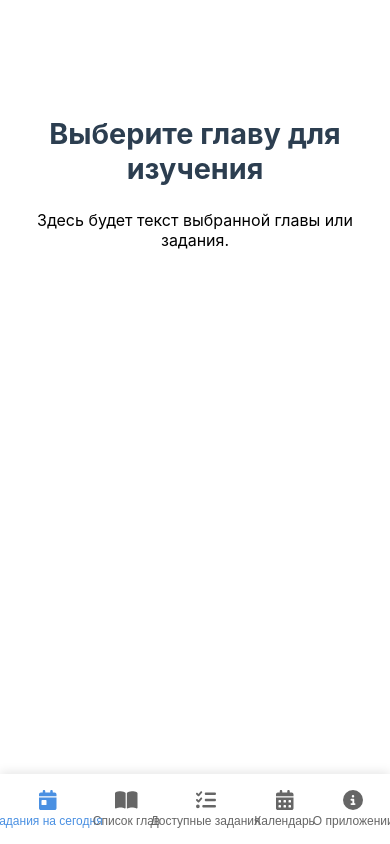
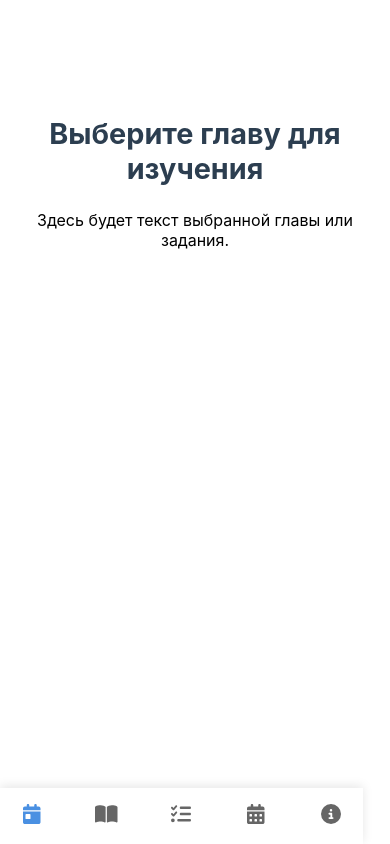
Before and after one commit to Makapenko/Feeling-Good, a React (Vite) app: page / in a window 390 px wide. Built offline with nearby package versions, Linux system fonts and the light colour scheme.

Commit message:
feat: mobile nav bar

```diff
--- a/src/components/mobile/MobileLayout.tsx
+++ b/src/components/mobile/MobileLayout.tsx
@@ -1,13 +1,26 @@
 import { FC } from 'react';
 import { useMobile } from '../../store/MobileContext';
+import { useProgress } from '../../store/ProgressContext';
 import MobileNavBar from './MobileNavBar';
 import ListOfChapters from '../ListOfChapters/ListOfChapters';
 import MainContent from '../MainContent/MainContent';
 import ActivitiesPanel from '../ActivitiesPanel/ActivitiesPanel';
 import styles from './MobileLayout.module.css';
 
+type MobileTab = 'today' | 'chapters' | 'activities' | 'calendar' | 'about';
+
 const MobileLayout: FC = () => {
   const { activeTab, setActiveTab } = useMobile();
+  const { dispatch } = useProgress();
+
+  const handleTabChange = (tab: MobileTab) => {
+    setActiveTab(tab);
+    if (tab === 'calendar') {
+      dispatch({ type: 'SET_SPECIAL_CONTENT', content: 'progress-calendar' });
+    } else if (tab === 'about') {
+      dispatch({ type: 'SET_SPECIAL_CONTENT', content: 'welcome' });
+    }
+  };
 
   const renderContent = () => {
     switch (activeTab) {
@@ -18,9 +31,8 @@ const MobileLayout: FC = () => {
       case 'today':
         return <MainContent />;
       case 'calendar':
-        return <div>Календарь прогресса</div>;
       case 'about':
-        return <div>О приложении</div>;
+        return <MainContent />;
       default:
         return <MainContent />;
     }
@@ -33,7 +45,7 @@ const MobileLayout: FC = () => {
       </div>
       <MobileNavBar
         activeTab={activeTab}
-        onTabChange={(tab) => setActiveTab(tab as any)}
+        onTabChange={handleTabChange}
       />
     </div>
   );
--- a/src/components/mobile/MobileNavBar.module.css
+++ b/src/components/mobile/MobileNavBar.module.css
@@ -1,10 +1,11 @@
 .navbar {
   position: fixed;
+  width: 93vw;
   bottom: 0;
   left: 0;
   right: 0;
   display: flex;
-  justify-content: space-around;
+  justify-content: space-between;
   align-items: center;
   background-color: #ffffff;
   box-shadow: 0 -2px 10px rgba(0, 0, 0, 0.1);
--- a/src/components/mobile/MobileNavBar.tsx
+++ b/src/components/mobile/MobileNavBar.tsx
@@ -10,43 +10,39 @@ import {
 import { IconDefinition } from '@fortawesome/fontawesome-svg-core';
 import styles from './MobileNavBar.module.css';
 
+type MobileTab = 'today' | 'chapters' | 'activities' | 'calendar' | 'about';
+
 interface NavItem {
-  id: string;
+  id: MobileTab;
   icon: IconDefinition;
-  label: string;
 }
 
 const navItems: NavItem[] = [
   {
     id: 'today',
-    icon: faCalendarDay,
-    label: 'Задания на сегодня'
+    icon: faCalendarDay
   },
   {
     id: 'chapters',
-    icon: faBookOpen,
-    label: 'Список глав'
+    icon: faBookOpen
   },
   {
     id: 'activities',
-    icon: faTasks,
-    label: 'Доступные задания'
+    icon: faTasks
   },
   {
     id: 'calendar',
-    icon: faCalendarAlt,
-    label: 'Календарь'
+    icon: faCalendarAlt
   },
   {
     id: 'about',
-    icon: faCircleInfo,
-    label: 'О приложении'
+    icon: faCircleInfo
   }
 ];
 
 interface MobileNavBarProps {
-  activeTab: string;
-  onTabChange: (tabId: string) => void;
+  activeTab: MobileTab;
+  onTabChange: (tabId: MobileTab) => void;
 }
 
 const MobileNavBar: FC<MobileNavBarProps> = ({ activeTab, onTabChange }) => {
@@ -59,7 +55,6 @@ const MobileNavBar: FC<MobileNavBarProps> = ({ activeTab, onTabChange }) => {
           onClick={() => onTabChange(item.id)}
         >
           <FontAwesomeIcon icon={item.icon} className={styles.icon} />
-          <span className={styles.label}>{item.label}</span>
         </button>
       ))}
     </nav>
```
